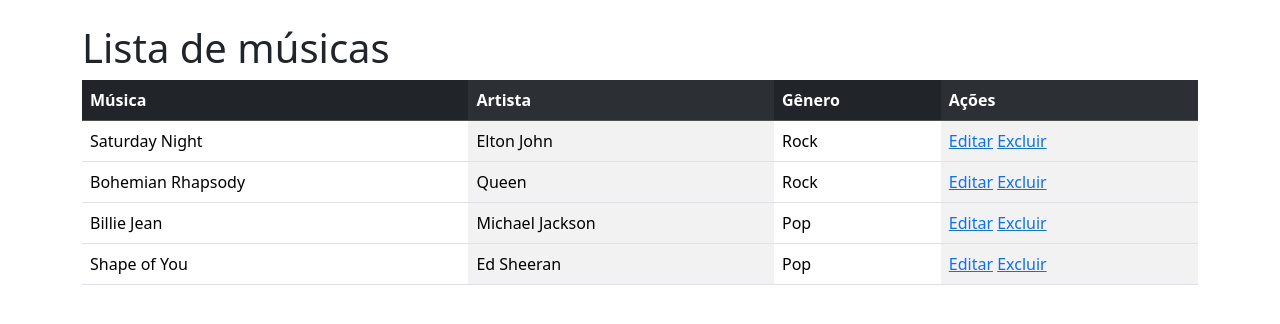
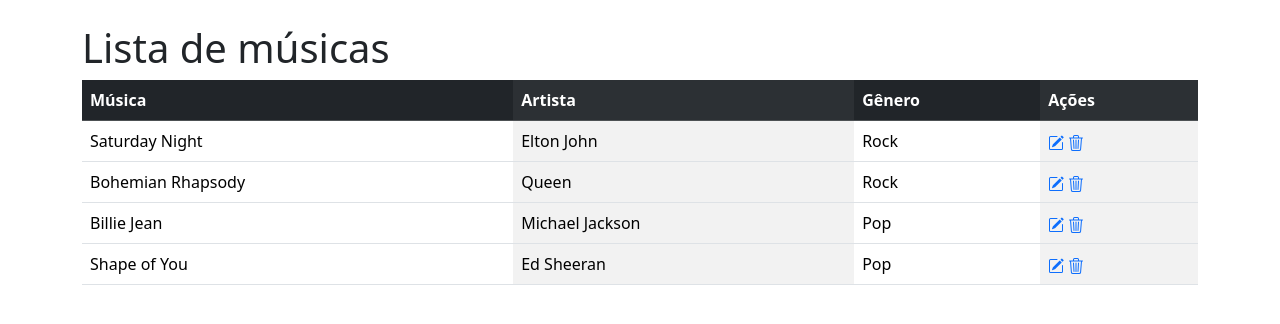
Before and after one commit to mazzuzugaib/udmflask, a Flask app: page / in a window 1280 px wide. Shown: the part 56-380 px from the top of the page. Run offline with Flask 3, Linux system fonts and the light colour scheme; the visitor is signed in with stand-in values (Sample User, id 1); data comes from the database, SQL or seed files in the repository; parts of the project's set-up code (start-up, migrations or seed data) failed here and were passed over; some libraries are stand-ins or nearby versions.

Commit message:
adicionado icones
adicionado icones e melhorado o botão de inserir imagens

```diff
--- a/templates/cadastro_musica.html
+++ b/templates/cadastro_musica.html
@@ -5,7 +5,7 @@
 
     <form method="POST" action="/salvar_musica" enctype="multipart/form-data">
         <div class='input-group mb-3'>
-            <label class='input-group-text' id="inputGroup-sizing-default">Imagem:</label>
+            <label for = 'imagem' class='form-label'>Imagem:</label>
             <input type="file"  name="imagem" id="imagem" accept=".jpg, .jpeg, .png" class="form-control" aria-label="Sizing example input" aria-describedby="inputGroup-sizing-default">
         </div>
         <div class='input-group mb-3'>
--- a/templates/lista_musica.html
+++ b/templates/lista_musica.html
@@ -27,8 +27,20 @@
         <td>{{musica.artista}}</td>
         <td>{{musica.genero}}</td>
         <td>
-            <a href="{{url_for('editar_musica', id=musica.id)}}">Editar</a>
-            <a href="{{url_for('excluir_musica', id=musica.id)}}">Excluir</a></td>
+          <label>
+            <a href="{{url_for('editar_musica', id=musica.id)}}">
+              <svg xmlns="http://www.w3.org/2000/svg" width="16" height="16" fill="currentColor" class="bi bi-pencil-square" viewBox="0 0 16 16">
+                <path d="M15.502 1.94a.5.5 0 0 1 0 .706L14.459 3.69l-2-2L13.502.646a.5.5 0 0 1 .707 0l1.293 1.293zm-1.75 2.456-2-2L4.939 9.21a.5.5 0 0 0-.121.196l-.805 2.414a.25.25 0 0 0 .316.316l2.414-.805a.5.5 0 0 0 .196-.12l6.813-6.814z"/>
+                <path fill-rule="evenodd" d="M1 13.5A1.5 1.5 0 0 0 2.5 15h11a1.5 1.5 0 0 0 1.5-1.5v-6a.5.5 0 0 0-1 0v6a.5.5 0 0 1-.5.5h-11a.5.5 0 0 1-.5-.5v-11a.5.5 0 0 1 .5-.5H9a.5.5 0 0 0 0-1H2.5A1.5 1.5 0 0 0 1 2.5z"/>
+              </svg>
+            </a></label>
+          <label>
+            <a href="{{url_for('excluir_musica', id=musica.id)}}">
+              <svg xmlns="http://www.w3.org/2000/svg" width="16" height="16" fill="currentColor" class="bi bi-trash3" viewBox="0 0 16 16">
+                <path d="M6.5 1h3a.5.5 0 0 1 .5.5v1H6v-1a.5.5 0 0 1 .5-.5M11 2.5v-1A1.5 1.5 0 0 0 9.5 0h-3A1.5 1.5 0 0 0 5 1.5v1H1.5a.5.5 0 0 0 0 1h.538l.853 10.66A2 2 0 0 0 4.885 16h6.23a2 2 0 0 0 1.994-1.84l.853-10.66h.538a.5.5 0 0 0 0-1zm1.958 1-.846 10.58a1 1 0 0 1-.997.92h-6.23a1 1 0 0 1-.997-.92L3.042 3.5zm-7.487 1a.5.5 0 0 1 .528.47l.5 8.5a.5.5 0 0 1-.998.06L5 5.03a.5.5 0 0 1 .47-.53Zm5.058 0a.5.5 0 0 1 .47.53l-.5 8.5a.5.5 0 1 1-.998-.06l.5-8.5a.5.5 0 0 1 .528-.47M8 4.5a.5.5 0 0 1 .5.5v8.5a.5.5 0 0 1-1 0V5a.5.5 0 0 1 .5-.5"/>
+              </svg>
+            </a></label>
+          </td>
         </td>
       </tr>
   {% endfor %}
```
